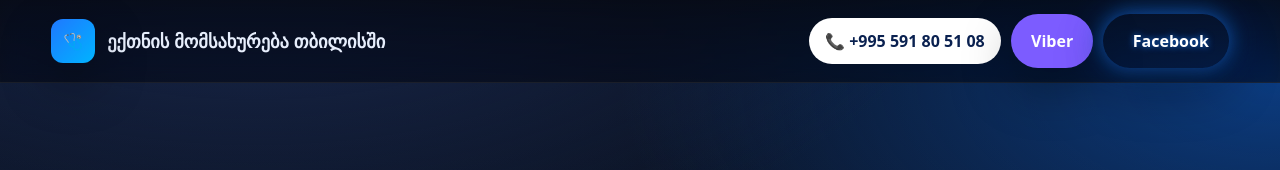
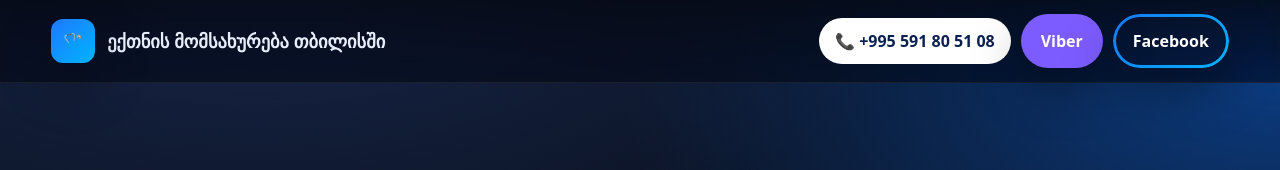
Before and after one commit to gadasxmaTbilisi/gadasxmaTbilisi, a plain HTML site: page index.html in a window 1280 px wide. Shown: the top 170 px of the page. Drawn offline with Linux system fonts and the light colour scheme.

Commit message:
Update index.html

```diff
--- a/index.html
+++ b/index.html
@@ -29,35 +29,36 @@
       --wiggle-interval: 12s; /* how often the call wiggle repeats */
       --wiggle-angle: 2.5deg;
       --wiggle-distance: 1.8px;
+      --facebook:#1877f2; --facebook2:#00b4ff;
     }
 
-   .btn.facebook.fb-glow{
-  background: linear-gradient(135deg, var(--facebook), #3b82f6);
-  /* keep your default card shadow + add gentle glow */
-  box-shadow:
-    var(--shadow),
-    0 0 18px rgba(24,119,242,.60),
-    0 0 42px rgba(24,119,242,.32);
-  animation: none !important;
+
+.btn.facebook.facebook-outline{
+  --ring: 3px;            /* ring thickness */
+  background: transparent  !important; /* keep pill hollow */;
+  border: 0;              /* ring won’t affect layout */
   position: relative;
-  /* make the label itself pop a bit even without an svg icon */
-  text-shadow: 0 0 6px rgba(24,119,242,.85);
+}
+.btn.facebook.facebook-outline::before{
+  content:"";
+  position:absolute;
+  inset:0;                /* sits exactly on the edge */
+  border-radius:999px;
+  padding:var(--ring);
+  background:linear-gradient(135deg, var(--facebook), var(--facebook2));
+  -webkit-mask:linear-gradient(#000 0 0) content-box, linear-gradient(#000 0 0);
+  -webkit-mask-composite:xor; mask-composite:exclude;
+  filter:drop-shadow(0 0 16px rgba(24,119,242,.55))
+         drop-shadow(0 0 36px rgba(0,180,255,.32));
+  pointer-events:none;
 }
 
-/* kill the old animated ring entirely */
-.btn.facebook::after{
-  content: none !important;
-  animation: none !important;
-  opacity: 0 !important;
-}
 
-/* slight hover bump, still constant glow */
-.btn.facebook.fb-glow:hover{
-  box-shadow:
-    var(--shadow),
-    0 0 24px rgba(24,119,242,.75),
-    0 0 68px rgba(24,119,242,.45);
-}
+
+
+
+
+
     @keyframes fbHalo{
       0%,80% { opacity:0; transform:scale(1) }
       84%    { opacity:.35 }
@@ -232,16 +233,11 @@
       <nav class="cta-group" aria-label="სწრაფი კონტაქტი">
         <a class="phone call-pulse" href="tel:+995591805108" aria-label="დარეკვა +995 591 80 51 08">📞 +995 591 80 51 08</a>
         <a class="btn viber" href="viber://chat?number=%2B995591805108" aria-label="Viber-ზე ჩატი">Viber</a>
-        <a class="btn facebook fb-glow"
-          href="https://www.facebook.com/share/177azKq9nm/"
-          target="_blank" rel="noopener nofollow"
-          aria-label="Facebook გვერდი">
-          <svg viewBox="0 0 24 24" aria-hidden="true" focusable="false">
-            <path fill="currentColor"
-              d="M22 12.07C22 6.49 17.52 2 11.95 2S2 6.49 2 12.07c0 5.02 3.66 9.18 8.44 9.93v-7.02H7.9v-2.91h2.54V9.85c0-2.5 1.5-3.89 3.8-3.89 1.1 0 2.24.2 2.24.2v2.47h-1.26c-1.24 0-1.63.77-1.63 1.56v1.88h2.78l-.44 2.91h-2.34v7.02C18.34 21.25 22 17.09 22 12.07z"/>
-          </svg>
-          <span>Facebook</span>
-        </a>
+        <a class="btn facebook facebook-outline"
+        href="https://www.facebook.com/share/177azKq9nm/" target="_blank" rel="noopener nofollow">
+        <span>Facebook</span>
+      </a>
+
 
 
       </nav>
@@ -338,8 +334,8 @@
           <p>ვმუშაობ <strong>დღის განმავლობაში</strong> (წინასწარი შეთანხმებით). დეტალები და ვიზიტის დრო დავგეგმოთ ტელეფონით.</p>
           <div class="cta-group" style="margin-top:10px">
             <a class="btn call-pulse" href="tel:+995591805108">დარეკვა</a>
-            <a class="btn outline" href="viber://chat?number=%2B995591805108">Viber</a>
-            <a class="btn facebook fb-glow" href="https://www.facebook.com/share/177azKq9nm/" target="_blank" rel="noopener nofollow">Facebook</a>
+            <a class="btn" style="background:#7c5cff" href="viber://chat?number=%2B995591805108">Viber</a>
+            <a class="btn facebook facebook-outline " href="https://www.facebook.com/share/177azKq9nm/" target="_blank" rel="noopener nofollow">Facebook</a>
 
           </div>
         </div>
@@ -377,6 +373,7 @@
           <div class="cta-group" style="margin-top:8px">
             <a class="btn call-pulse" href="tel:+995591805108">📞 დარეკვა</a>
             <a class="btn" style="background:#7c5cff" href="viber://chat?number=%2B995591805108">Viber</a>
+            <a class="btn facebook facebook-outline " href="https://www.facebook.com/share/177azKq9nm/" target="_blank" rel="noopener nofollow">Facebook</a>
           </div>
         </div>
         <div class="card reveal">
```
